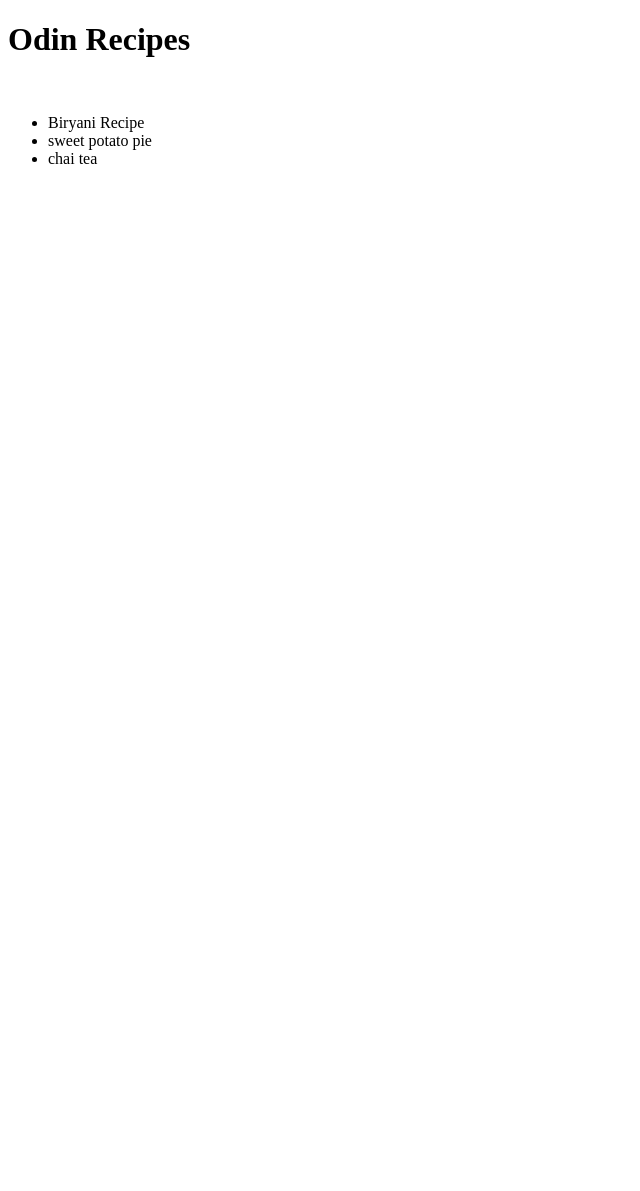
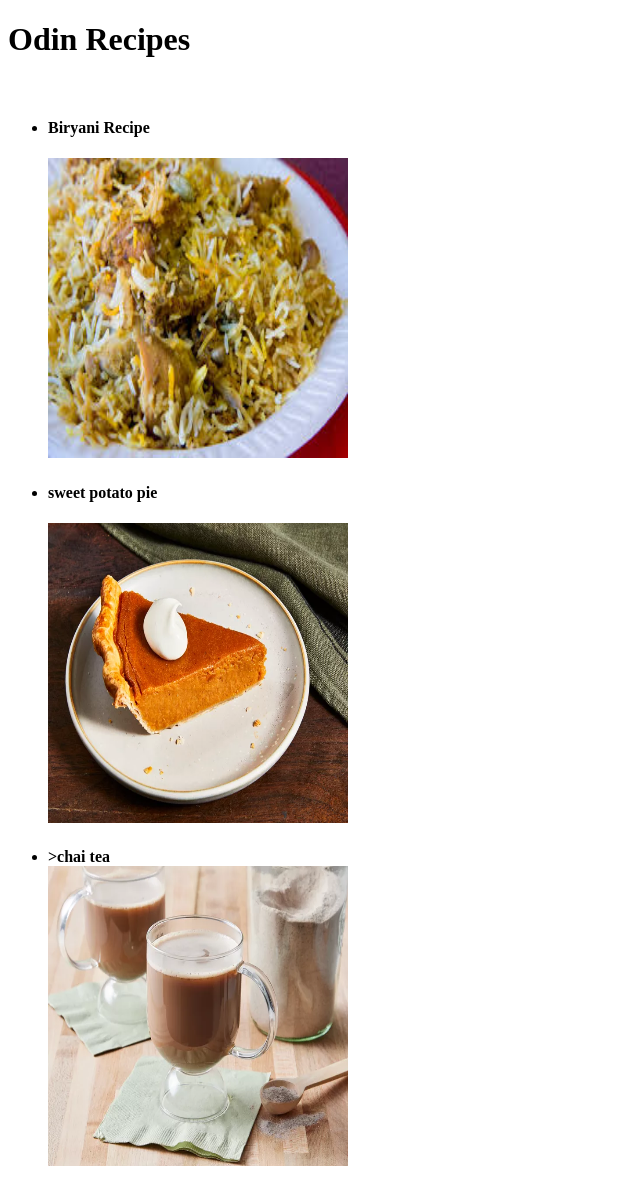
Before and after one commit to HarshYadav2004/Odin_recipes, a plain HTML site: page index.html in a window 1280 px wide. Shown: the whole page, without its empty margins (0-640 px from the left). Before the commit the page ends 800 px from the top, so only its background shows below. Drawn offline with Linux system fonts and the light colour scheme.

Commit message:
All the image is add to index page

```diff
--- a/index.html
+++ b/index.html
@@ -11,9 +11,12 @@
     <h1>Odin Recipes</h1>
     <br>
     <ul>
-        <li>Biryani Recipe</li>
-        <li>sweet potato pie</li>
-        <li>chai tea </li>
+        <li><h4>Biryani Recipe</h4></li>
+        <img src="Images/biryani.png" alt="Biryani image" width="300" height="300">
+        <li><h4>sweet potato pie</h4></li>
+        <img src="Images/sweet potato pie.png" alt="sweetPotatoPie image" width="300" height="300">
+        <li><h4>></a>chai tea</h4</li><br>
+        <img src="Images/chai_image.png" alt="Chai image" width="300" height="300">
     </ul>
 
 </body>
```
